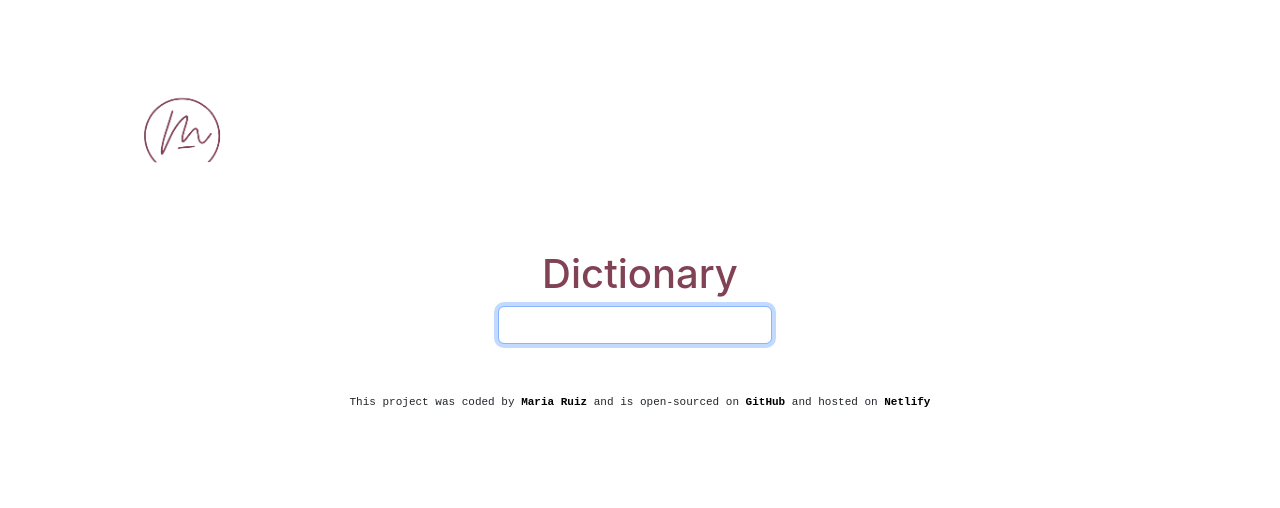
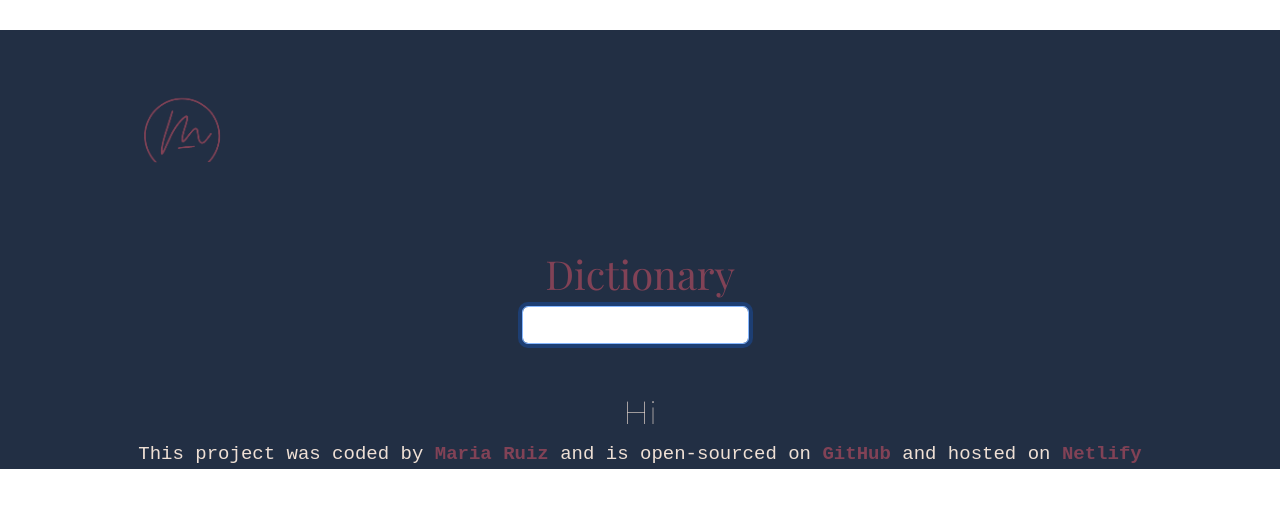
Before and after one commit to mariaruizgomez/dictionary-app, a React (Create React App) app: page / in a window 1280 px wide. Shown: the top 508 px of the page. Built offline with nearby package versions, Linux system fonts and the light colour scheme.

Commit message:
Added Axios and calls to the API

```diff
--- a/package.json
+++ b/package.json
@@ -6,6 +6,7 @@
     "@testing-library/jest-dom": "^5.16.5",
     "@testing-library/react": "^13.4.0",
     "@testing-library/user-event": "^13.5.0",
+    "axios": "^1.3.3",
     "react": "^18.2.0",
     "react-dom": "^18.2.0",
     "react-scripts": "5.0.1",
--- a/public/index.html
+++ b/public/index.html
@@ -15,6 +15,14 @@
       integrity="sha384-GLhlTQ8iRABdZLl6O3oVMWSktQOp6b7In1Zl3/Jr59b6EGGoI1aFkw7cmDA6j6gD"
       crossorigin="anonymous"
     />
+    <link rel="preconnect" href="https://fonts.googleapis.com">
+<link rel="preconnect" href="https://fonts.gstatic.com" crossorigin>
+<link rel="preconnect" href="https://fonts.googleapis.com">
+<link rel="preconnect" href="https://fonts.gstatic.com" crossorigin>
+<link rel="preconnect" href="https://fonts.googleapis.com">
+<link rel="preconnect" href="https://fonts.gstatic.com" crossorigin>
+<link href="https://fonts.googleapis.com/css2?family=Montserrat:wght@100&family=Playfair+Display&family=Poppins:ital,wght@0,100;0,200;0,300;0,400;0,500;0,600;0,700;0,800;0,900;1,100;1,200;1,300;1,400;1,500;1,600;1,700;1,800;1,900&display=swap" rel="stylesheet">
+
 
     <link rel="manifest" href="%PUBLIC_URL%/manifest.json" />
 
--- a/src/App.css
+++ b/src/App.css
@@ -1,8 +1,13 @@
 .App {
   text-align: center;
-
+  background-color: #222F44;
+  font-family: 'Playfair Display', serif;
 }
 
+h2 {
+  color: #efe0d5;
+  font-family: 'Montserrat', sans-serif;
+}
 .App-header {
   margin: 30px 0;
 }
@@ -14,12 +19,13 @@
 }
 
 .App footer {
-  font-size: 11px;
+  font-size: 19px;
   font-family: monospace;
+  color: #efe0d5;
 }
 
 .App footer a {
-  color: black;
+  color: #814256;
   text-decoration: none;
   font-weight: bold;
 }
--- a/src/App.js
+++ b/src/App.js
@@ -13,6 +13,7 @@
         </header>
         <main className="main-content">
           <Dictionary />
+          <h2>Hi</h2>
         </main>
 
         <footer>
--- a/src/Dictionary.js
+++ b/src/Dictionary.js
@@ -1,12 +1,21 @@
 import React, { useState } from "react";
 import "./Dictionary.css";
+import axios from "axios";
 
 export default function Dictionary() {
   const [keyword, setKeyword] = useState("");
 
+  function handleResponse(response) {
+    console.log(response.data[0]);
+  }
+
   function search(event) {
     event.preventDefault();
-    alert(`searching for ${keyword}`);
+
+
+    let apiUrl = `https://api.dictionaryapi.dev/api/v2/entries/en/${keyword}`;
+    console.log(apiUrl);
+    axios.get(apiUrl).then(handleResponse);
   }
 
   function handleKeywordChange(event) {
```
Also changed, not shown: 1 other file (tests, documents, lock files or other folders).
